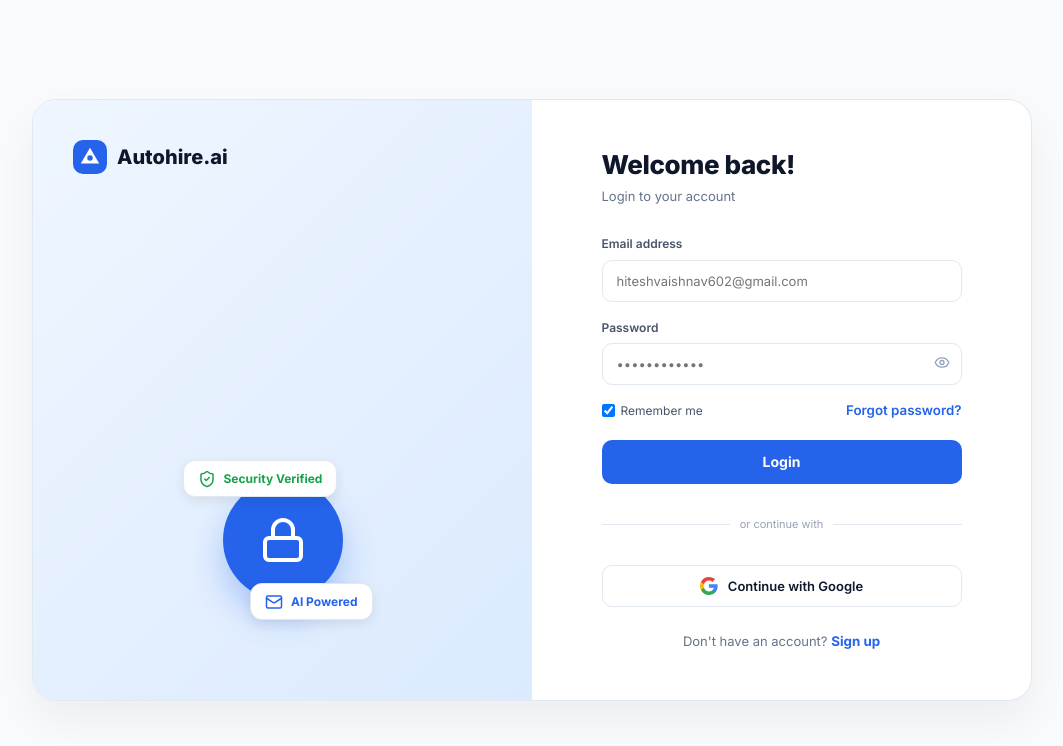
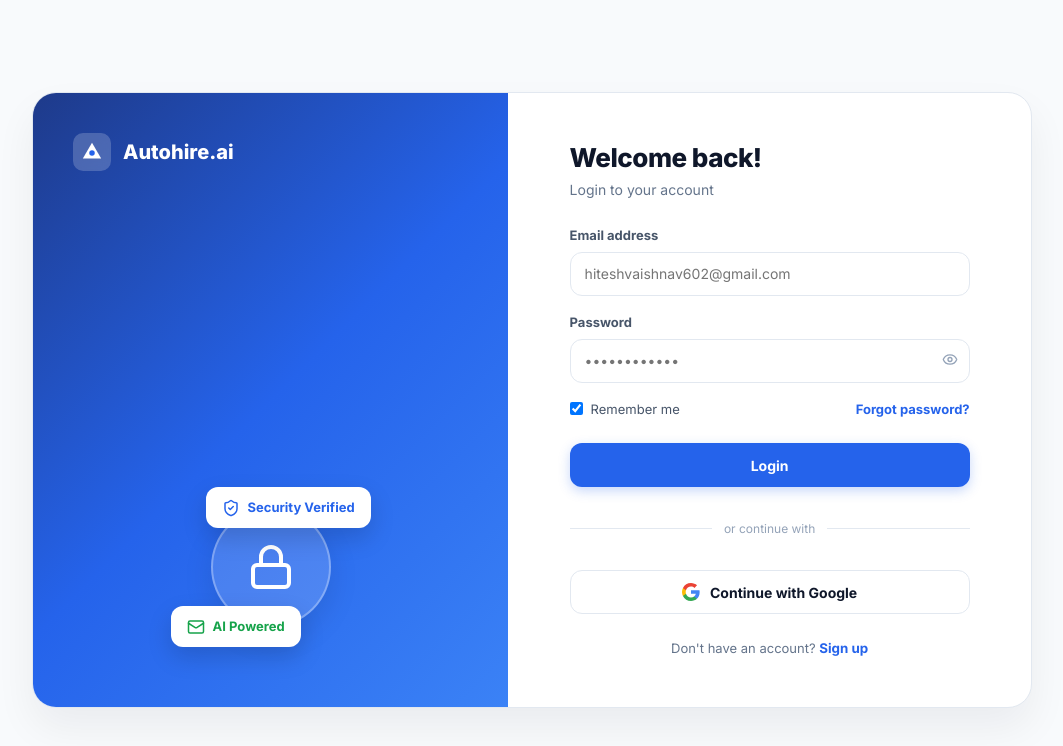
Before and after one commit to bhumika0202/autohire.ai, a React (Vite) app in the folder frontend/: page /login in a window 1280 px wide. Shown: the top 746 px of the page, without its empty margins (108-1171 px from the left). Built offline with nearby package versions, Linux system fonts and the light colour scheme.

Commit message:
add interactive Google Account Selector modal allowing users to choose or type any email ID for Google sign-in

```diff
--- a/frontend/src/pages/LoginPage.css
+++ b/frontend/src/pages/LoginPage.css
@@ -1,61 +1,68 @@
 .login-auth-page {
   min-height: 100vh;
+  width: 100%;
   background: #F8FAFC;
   display: flex;
   align-items: center;
   justify-content: center;
-  padding: 32px 16px;
+  padding: 24px;
 }
 
 .login-auth-container {
-  width: 100%;
-  max-width: 1000px;
+  width: 1000px;
+  max-width: 100%;
   background: #FFFFFF;
+  border-radius: 24px;
   border: 1px solid #E2E8F0;
-  border-radius: 24px;
+  box-shadow: 0 20px 40px rgba(15, 23, 42, 0.06);
   display: grid;
-  grid-template-columns: 1fr 1fr;
+  grid-template-columns: 1fr 1.1fr;
   overflow: hidden;
-  box-shadow: 0 20px 40px rgba(15, 23, 42, 0.05);
+  min-height: 600px;
 }
 
-/* Left illustration side */
+/* Left Illustration */
 .login-illustration-box {
-  background: linear-gradient(135deg, #EFF6FF 0%, #DBEAFE 100%);
+  background: linear-gradient(135deg, #1E3A8A 0%, #2563EB 50%, #3B82F6 100%);
   padding: 40px;
+  color: #FFFFFF;
   display: flex;
   flex-direction: column;
   justify-content: space-between;
   position: relative;
+  overflow: hidden;
 }
 
 .auth-brand-logo {
   display: flex;
   align-items: center;
-  gap: 10px;
+  gap: 12px;
+  z-index: 2;
 }
 
 .auth-brand-icon {
-  width: 34px;
-  height: 34px;
+  width: 38px;
+  height: 38px;
   border-radius: 10px;
-  background: #2563EB;
+  background: rgba(255, 255, 255, 0.2);
   display: flex;
   align-items: center;
   justify-content: center;
+  backdrop-filter: blur(4px);
 }
 
 .auth-brand-name {
   font-size: 20px;
   font-weight: 800;
-  color: #0F172A;
+  color: #FFFFFF;
 }
 
 .illustration-center {
   display: flex;
   align-items: center;
   justify-content: center;
-  margin: 60px 0;
+  z-index: 2;
+  margin: 40px 0;
 }
 
 .vector-art {
@@ -69,42 +76,44 @@
   width: 120px;
   height: 120px;
   border-radius: 50%;
-  background: #2563EB;
-  color: #FFFFFF;
+  background: rgba(255, 255, 255, 0.15);
   display: flex;
   align-items: center;
   justify-content: center;
-  box-shadow: 0 16px 32px rgba(37, 99, 235, 0.3);
+  color: #FFFFFF;
+  border: 2px solid rgba(255, 255, 255, 0.3);
+  box-shadow: 0 10px 30px rgba(0, 0, 0, 0.1);
 }
 
 .floating-card {
   position: absolute;
   background: #FFFFFF;
-  border: 1px solid #E2E8F0;
+  color: #0F172A;
+  padding: 10px 16px;
   border-radius: 12px;
-  padding: 8px 14px;
+  font-size: 13px;
+  font-weight: 700;
   display: flex;
   align-items: center;
   gap: 8px;
-  font-size: 12px;
-  font-weight: 700;
-  color: #0F172A;
-  box-shadow: 0 4px 12px rgba(0, 0, 0, 0.08);
+  box-shadow: 0 10px 25px rgba(0, 0, 0, 0.15);
+  white-space: nowrap;
 }
 
-.c-1 { top: -20px; left: -40px; color: #16A34A; }
-.c-2 { bottom: -20px; right: -30px; color: #2563EB; }
+.floating-card.c-1 { top: -20px; right: -40px; color: #2563EB; }
+.floating-card.c-2 { bottom: -20px; left: -40px; color: #16A34A; }
 
-/* Right form side */
+/* Right Form Box */
 .login-form-box {
   padding: 48px;
   display: flex;
-  align-items: center;
+  flex-direction: column;
+  justify-content: center;
 }
 
 .form-inner {
+  max-width: 400px;
   width: 100%;
-  max-width: 360px;
   margin: 0 auto;
 }
 
@@ -112,14 +121,14 @@
   font-size: 26px;
   font-weight: 800;
   color: #0F172A;
+  letter-spacing: -0.5px;
   margin-bottom: 4px;
-  letter-spacing: -0.4px;
 }
 
 .auth-header p {
-  font-size: 13px;
+  font-size: 14px;
   color: #64748B;
-  margin-bottom: 28px;
+  margin-bottom: 24px;
 }
 
 .auth-form {
@@ -128,23 +137,27 @@
   gap: 16px;
 }
 
+.form-field {
+  display: flex;
+  flex-direction: column;
+  gap: 6px;
+}
+
 .form-field label {
-  display: block;
-  font-size: 12px;
-  font-weight: 600;
+  font-size: 13px;
+  font-weight: 700;
   color: #475569;
-  margin-bottom: 6px;
 }
 
 .form-field input {
-  width: 100%;
-  height: 42px;
+  height: 44px;
   padding: 0 14px;
   background: #FFFFFF;
   border: 1px solid #E2E8F0;
-  border-radius: 10px;
-  font-size: 13px;
+  border-radius: 12px;
+  font-size: 14px;
   color: #0F172A;
+  outline: none;
   transition: all 0.15s ease;
 }
 
@@ -155,6 +168,11 @@
 
 .pass-wrap {
   position: relative;
+}
+
+.pass-wrap input {
+  width: 100%;
+  padding-right: 40px;
 }
 
 .pass-eye {
@@ -172,42 +190,42 @@
   display: flex;
   align-items: center;
   justify-content: space-between;
-  font-size: 12px;
+  font-size: 13px;
 }
 
 .checkbox-label {
   display: flex;
   align-items: center;
-  gap: 6px;
+  gap: 8px;
+  color: #475569;
   cursor: pointer;
-  color: #475569;
 }
 
 .forgot-link {
   background: none;
   border: none;
   color: #2563EB;
-  font-weight: 600;
+  font-weight: 700;
+  font-size: 13px;
   cursor: pointer;
 }
 
 .auth-submit-btn {
-  width: 100%;
   height: 44px;
   background: #2563EB;
   color: #FFFFFF;
+  font-size: 14px;
   font-weight: 700;
-  font-size: 14px;
-  border-radius: 10px;
+  border-radius: 12px;
   border: none;
   cursor: pointer;
-  margin-top: 4px;
   transition: all 0.15s ease;
+  box-shadow: 0 4px 12px rgba(37, 99, 235, 0.25);
+  margin-top: 8px;
 }
 
 .auth-submit-btn:hover {
   background: #1D4ED8;
-  box-shadow: 0 4px 12px rgba(37, 99, 235, 0.25);
 }
 
 .or-divider {
@@ -215,7 +233,8 @@
   align-items: center;
   text-align: center;
   margin: 16px 0;
-  position: relative;
+  color: #94A3B8;
+  font-size: 12px;
 }
 
 .or-divider::before, .or-divider::after {
@@ -225,24 +244,21 @@
 }
 
 .or-divider span {
-  padding: 0 10px;
-  font-size: 11px;
-  color: #94A3B8;
+  padding: 0 12px;
 }
 
 .google-btn {
-  width: 100%;
-  height: 42px;
+  height: 44px;
   background: #FFFFFF;
   border: 1px solid #E2E8F0;
-  border-radius: 10px;
+  border-radius: 12px;
+  font-size: 14px;
+  font-weight: 700;
+  color: #0F172A;
   display: flex;
   align-items: center;
   justify-content: center;
   gap: 10px;
-  font-size: 13px;
-  font-weight: 600;
-  color: #0F172A;
   cursor: pointer;
   transition: all 0.15s ease;
 }
@@ -253,8 +269,8 @@
 }
 
 .auth-footer {
+  margin-top: 24px;
   text-align: center;
-  margin-top: 24px;
   font-size: 13px;
   color: #64748B;
 }
@@ -267,8 +283,160 @@
   cursor: pointer;
 }
 
-@media (max-width: 800px) {
+/* Google Account Selector Dialog Modal */
+.google-modal-overlay {
+  position: fixed;
+  inset: 0;
+  background: rgba(15, 23, 42, 0.5);
+  backdrop-filter: blur(4px);
+  z-index: 100;
+  display: flex;
+  align-items: center;
+  justify-content: center;
+  padding: 16px;
+}
+
+.google-modal-dialog {
+  background: #FFFFFF;
+  width: 440px;
+  max-width: 100%;
+  border-radius: 24px;
+  padding: 32px;
+  box-shadow: 0 20px 50px rgba(0, 0, 0, 0.2);
+  position: relative;
+  display: flex;
+  flex-direction: column;
+  gap: 20px;
+}
+
+.google-modal-close {
+  position: absolute;
+  top: 16px;
+  right: 16px;
+  background: none;
+  border: none;
+  color: #94A3B8;
+  cursor: pointer;
+  padding: 4px;
+  border-radius: 50%;
+}
+
+.google-modal-close:hover { background: #F1F5F9; color: #0F172A; }
+
+.google-modal-header {
+  display: flex;
+  flex-direction: column;
+  align-items: center;
+  text-align: center;
+  gap: 8px;
+}
+
+.google-modal-header h2 {
+  font-size: 22px;
+  font-weight: 700;
+  color: #202124;
+}
+
+.google-modal-header p {
+  font-size: 14px;
+  color: #5f6368;
+}
+
+.google-accounts-list {
+  display: flex;
+  flex-direction: column;
+  gap: 8px;
+  border-top: 1px solid #E2E8F0;
+  border-bottom: 1px solid #E2E8F0;
+  padding: 12px 0;
+}
+
+.google-account-row {
+  display: flex;
+  align-items: center;
+  gap: 16px;
+  padding: 12px;
+  border-radius: 12px;
+  cursor: pointer;
+  transition: background 0.15s ease;
+}
+
+.google-account-row:hover {
+  background: #F8FAFC;
+}
+
+.account-avatar-box {
+  width: 40px;
+  height: 40px;
+  border-radius: 50%;
+  color: #FFFFFF;
+  font-weight: 800;
+  font-size: 16px;
+  display: flex;
+  align-items: center;
+  justify-content: center;
+  flex-shrink: 0;
+}
+
+.add-icon-bg {
+  background: #F1F5F9;
+  color: #475569;
+}
+
+.account-info-box {
+  display: flex;
+  flex-direction: column;
+}
+
+.account-name {
+  font-size: 14px;
+  font-weight: 700;
+  color: #202124;
+}
+
+.account-email {
+  font-size: 12px;
+  color: #5f6368;
+}
+
+.custom-google-form {
+  display: flex;
+  gap: 8px;
+  padding: 8px 0;
+}
+
+.custom-google-form input {
+  flex: 1;
+  height: 40px;
+  padding: 0 14px;
+  border: 1px solid #E2E8F0;
+  border-radius: 10px;
+  font-size: 13px;
+  outline: none;
+}
+
+.custom-google-form input:focus { border-color: #2563EB; }
+
+.custom-submit-btn {
+  height: 40px;
+  padding: 0 16px;
+  background: #2563EB;
+  color: #FFFFFF;
+  font-weight: 700;
+  font-size: 13px;
+  border-radius: 10px;
+  border: none;
+  cursor: pointer;
+}
+
+.google-modal-footer {
+  font-size: 11px;
+  color: #70757a;
+  text-align: center;
+  line-height: 1.5;
+}
+
+@media (max-width: 900px) {
   .login-auth-container { grid-template-columns: 1fr; }
   .login-illustration-box { display: none; }
-  .login-form-box { padding: 32px 20px; }
 }
--- a/frontend/src/pages/LoginPage.jsx
+++ b/frontend/src/pages/LoginPage.jsx
@@ -1,9 +1,30 @@
 import { useState } from 'react';
 import { useNavigate } from 'react-router-dom';
-import { Eye, EyeOff, Lock, Mail, ShieldCheck, Loader } from 'lucide-react';
+import { Eye, EyeOff, Lock, Mail, ShieldCheck, Loader, User, Plus, X } from 'lucide-react';
 import { useAuth } from '../context/AuthContext';
 import { useToast } from '../context/ToastContext';
 import './LoginPage.css';
+
+const MOCK_GOOGLE_ACCOUNTS = [
+  {
+    name: 'Hitesh Vaishnav',
+    email: 'hiteshvaishnav602@gmail.com',
+    initial: 'H',
+    bg: '#2563EB'
+  },
+  {
+    name: 'Hitesh Sharma',
+    email: 'hitesh@gmail.com',
+    initial: 'H',
+    bg: '#16A34A'
+  },
+  {
+    name: 'Bhumika',
+    email: 'bhumika.autohire@gmail.com',
+    initial: 'B',
+    bg: '#9333EA'
+  }
+];
 
 export default function LoginPage() {
   const [mode, setMode] = useState('login'); // 'login' or 'register'
@@ -13,6 +34,12 @@
   const [showPass, setShowPass] = useState(false);
   const [loading, setLoading] = useState(false);
   const [googleLoading, setGoogleLoading] = useState(false);
+
+  // Google Account Picker State
+  const [showGoogleModal, setShowGoogleModal] = useState(false);
+  const [customEmail, setCustomEmail] = useState('');
+  const [showCustomInput, setShowCustomInput] = useState(false);
+
   const { login, register, googleLogin } = useAuth();
   const addToast = useToast();
   const navigate = useNavigate();
@@ -42,20 +69,35 @@
     }
   };
 
-  const handleGoogleLogin = async () => {
+  const handleSelectGoogleAccount = async (account) => {
     setGoogleLoading(true);
+    setShowGoogleModal(false);
     try {
       const res = await googleLogin({
-        email: 'hiteshvaishnav602@gmail.com',
-        name: 'Hitesh Vaishnav'
+        email: account.email,
+        name: account.name
       });
-      addToast(res.message || 'Google Login successful! Welcome email sent.', 'success');
+      addToast(`Logged in as ${account.email}! Welcome email sent.`, 'success');
       navigate('/dashboard');
     } catch (err) {
       addToast(err.message || 'Google Login failed', 'error');
     } finally {
       setGoogleLoading(false);
     }
+  };
+
+  const handleCustomGoogleSubmit = async (e) => {
+    e.preventDefault();
+    if (!customEmail || !customEmail.includes('@')) {
+      addToast('Please enter a valid Google email address', 'error');
+      return;
+    }
+
+    const userName = customEmail.split('@')[0].replace('.', ' ').toUpperCase();
+    await handleSelectGoogleAccount({
+      email: customEmail,
+      name: userName
+    });
   };
 
   return (
@@ -182,7 +224,7 @@
                   <button
                     type="button"
                     className="google-btn"
-                    onClick={handleGoogleLogin}
+                    onClick={() => setShowGoogleModal(true)}
                     disabled={googleLoading || loading}
                   >
                     {googleLoading ? (
@@ -216,6 +258,79 @@
           </div>
         </div>
       </div>
+
+      {/* Google Account Selector Dialog Modal */}
+      {showGoogleModal && (
+        <div className="google-modal-overlay animate-fade-in" onClick={() => setShowGoogleModal(false)}>
+          <div className="google-modal-dialog" onClick={e => e.stopPropagation()}>
+            <button className="google-modal-close" onClick={() => setShowGoogleModal(false)}>
+              <X size={18} />
+            </button>
+
+            <div className="google-modal-header">
+              <svg width="24" height="24" viewBox="0 0 18 18">
+                <path fill="#4285F4" d="M17.64 9.2c0-.637-.057-1.251-.164-1.84H9v3.481h4.844a4.14 4.14 0 0 1-1.796 2.716v2.259h2.908c1.702-1.567 2.684-3.875 2.684-6.616z"/>
+                <path fill="#34A853" d="M9 18c2.43 0 4.467-.806 5.956-2.18l-2.908-2.259c-.806.54-1.837.86-3.048.86-2.344 0-4.328-1.584-5.036-3.711H.957v2.332A8.997 8.997 0 0 0 9 18z"/>
+                <path fill="#FBBC05" d="M3.964 10.71A5.41 5.41 0 0 1 3.682 9c0-.593.102-1.17.282-1.71V4.958H.957A8.996 8.996 0 0 0 0 9c0 1.452.348 2.827.957 4.042l3.007-2.332z"/>
+                <path fill="#EA4335" d="M9 3.58c1.321 0 2.508.454 3.44 1.345l2.582-2.58C13.463.891 11.426 0 9 0A8.997 8.997 0 0 0 .957 4.958L3.964 7.29C4.672 5.163 6.656 3.58 9 3.58z"/>
+              </svg>
+              <h2>Choose an account</h2>
+              <p>to continue to <strong>Autohire.ai</strong></p>
+            </div>
+
+            <div className="google-accounts-list">
+              {MOCK_GOOGLE_ACCOUNTS.map((acc, index) => (
+                <div
+                  key={index}
+                  className="google-account-row"
+                  onClick={() => handleSelectGoogleAccount(acc)}
+                >
+                  <div className="account-avatar-box" style={{ background: acc.bg }}>
+                    {acc.initial}
+                  </div>
+                  <div className="account-info-box">
+                    <div className="account-name">{acc.name}</div>
+                    <div className="account-email">{acc.email}</div>
+                  </div>
+                </div>
+              ))}
+
+              {showCustomInput ? (
+                <form onSubmit={handleCustomGoogleSubmit} className="custom-google-form">
+                  <input
+                    type="email"
+                    placeholder="Enter Google email ID..."
+                    value={customEmail}
+                    onChange={e => setCustomEmail(e.target.value)}
+                    autoFocus
+                    required
+                  />
+                  <button type="submit" className="custom-submit-btn">
+                    Sign in
+                  </button>
+                </form>
+              ) : (
+                <div
+                  className="google-account-row add-account"
+                  onClick={() => setShowCustomInput(true)}
+                >
+                  <div className="account-avatar-box add-icon-bg">
+                    <Plus size={18} />
+                  </div>
+                  <div className="account-info-box">
+                    <div className="account-name font-bold">Use another account</div>
+                    <div className="account-email">Sign in with a different Google email</div>
+                  </div>
+                </div>
+              )}
+            </div>
+
+            <div className="google-modal-footer">
+              <p>To continue, Google will share your name, email address, and profile picture with Autohire.ai.</p>
+            </div>
+          </div>
+        </div>
+      )}
     </div>
   );
 }
```
